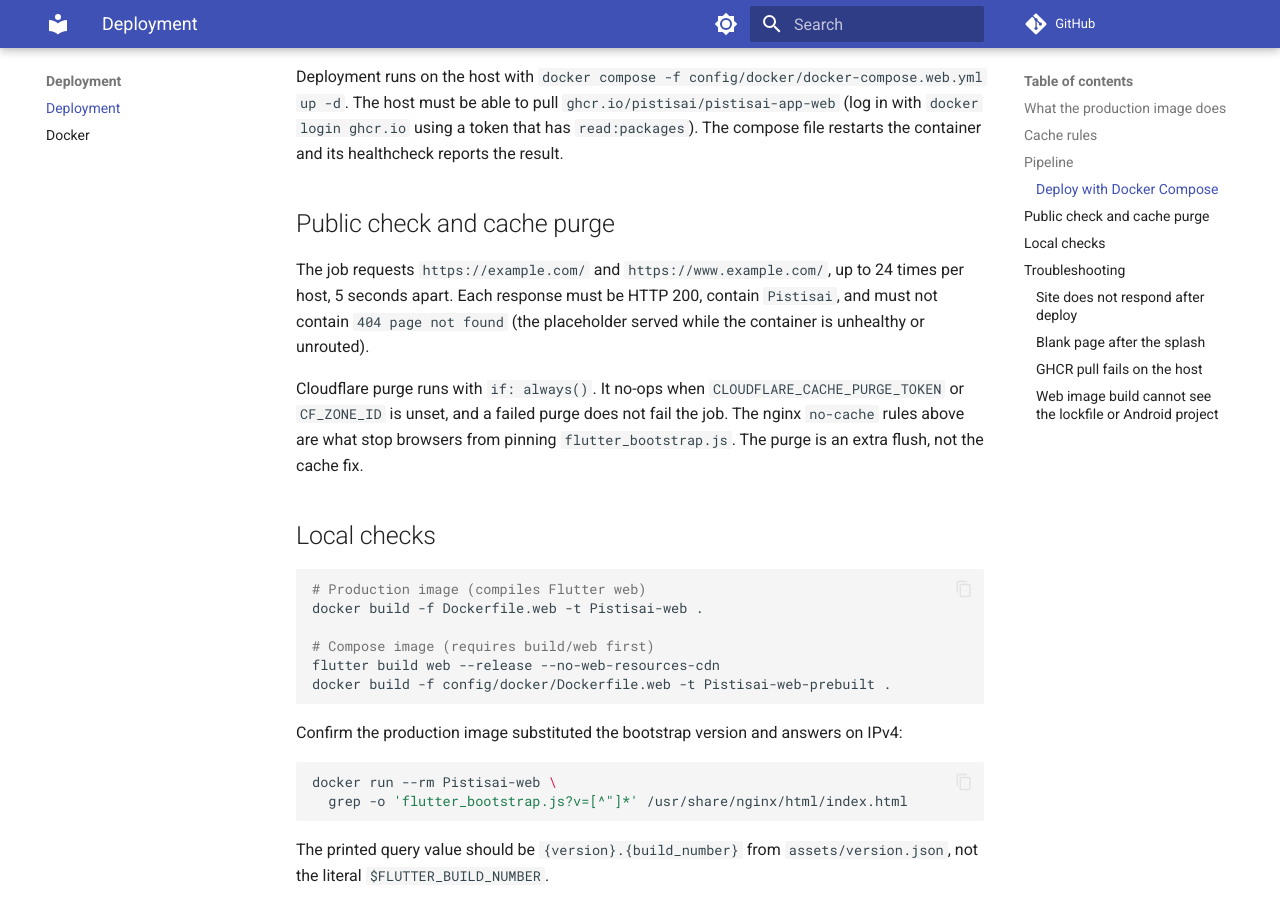
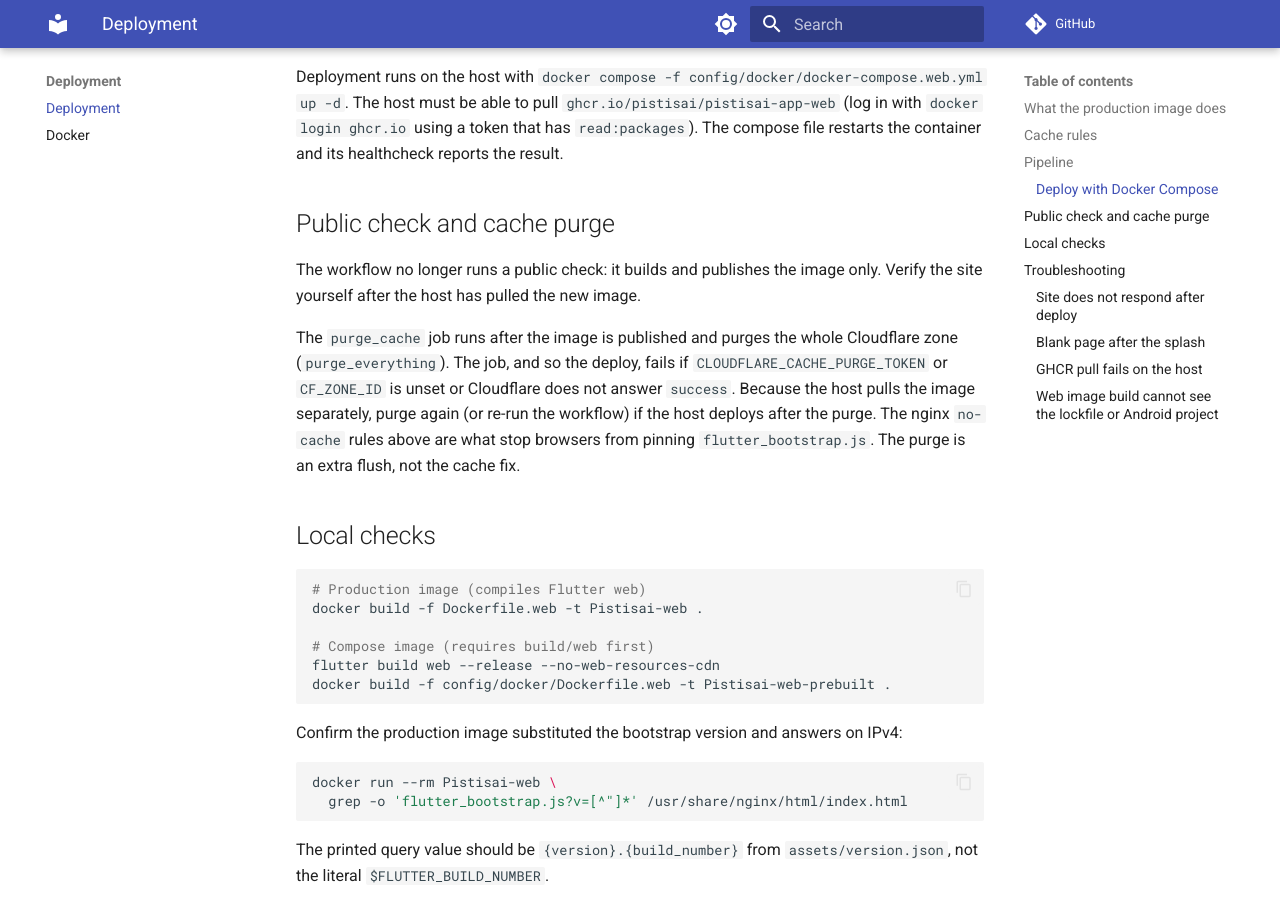
Before and after one commit to pistisAI/pistisai-app, an MkDocs documentation site: the page built from docs/operations/cicd/WEB_DEPLOY.md, in a window 1280 px wide and 900 px high, scrolled down 1911 px. Built offline with MkDocs 1.6.1 and Material for MkDocs 9.7.7, drawn with Linux system fonts in a browser that asks for light colours; comment, search, counter and statistics services are not loaded.

Commit message:
ci(deploy): purge the full Cloudflare zone on every deploy (#675)
Add a purge_cache job to deploy-web.yml that purges the full Cloudflare zone after the image is published and fails if the secrets are missing or Cloudflare does not answer success. Update WEB_DEPLOY.md, which described a purge that was not in the workflow and said a failed purge does not fail the job.


Claude-Session: https://claude.ai/code/session_01382Q6wi9bF3eBhJ2bEWGXi

Co-authored-by: simongravel99-art <228510981+simongravel99-art@users.noreply.github.com>
Co-authored-by: Claude Sonnet 5.5 <noreply@anthropic.com>

```diff
--- a/docs/operations/cicd/WEB_DEPLOY.md
+++ b/docs/operations/cicd/WEB_DEPLOY.md
@@ -51,9 +51,9 @@ Deployment runs on the host with `docker compose -f config/docker/docker-compose
 
 ## Public check and cache purge
 
-The job requests `https://example.com/` and `https://www.example.com/`, up to 24 times per host, 5 seconds apart. Each response must be HTTP 200, contain `Pistisai`, and must not contain `404 page not found` (the placeholder served while the container is unhealthy or unrouted).
+The workflow no longer runs a public check: it builds and publishes the image only. Verify the site yourself after the host has pulled the new image.
 
-Cloudflare purge runs with `if: always()`. It no-ops when `CLOUDFLARE_CACHE_PURGE_TOKEN` or `CF_ZONE_ID` is unset, and a failed purge does not fail the job. The nginx `no-cache` rules above are what stop browsers from pinning `flutter_bootstrap.js`. The purge is an extra flush, not the cache fix.
+The `purge_cache` job runs after the image is published and purges the whole Cloudflare zone (`purge_everything`). The job, and so the deploy, fails if `CLOUDFLARE_CACHE_PURGE_TOKEN` or `CF_ZONE_ID` is unset or Cloudflare does not answer `success`. Because the host pulls the image separately, purge again (or re-run the workflow) if the host deploys after the purge. The nginx `no-cache` rules above are what stop browsers from pinning `flutter_bootstrap.js`. The purge is an extra flush, not the cache fix.
 
 ## Local checks
 
```
Also changed, not shown: 1 other file.
